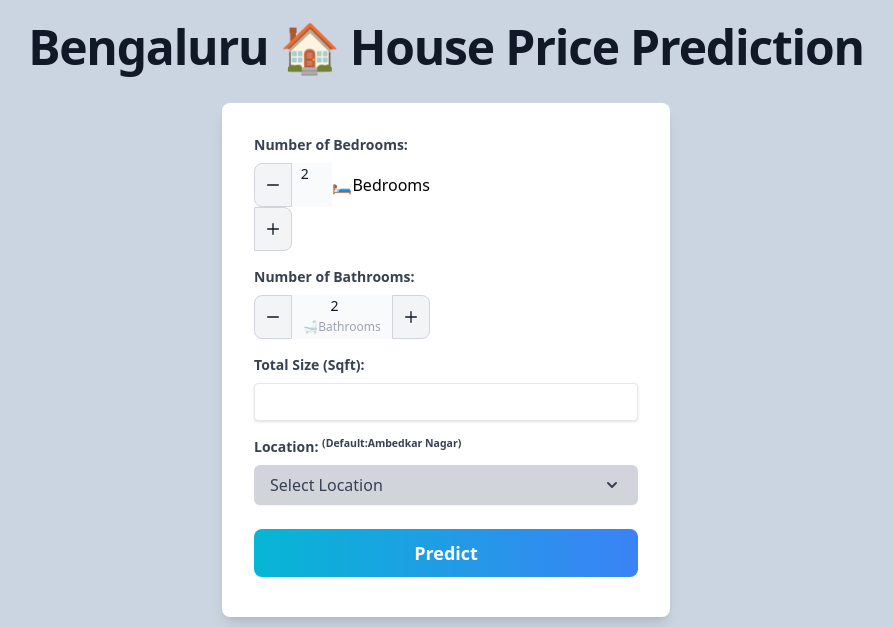
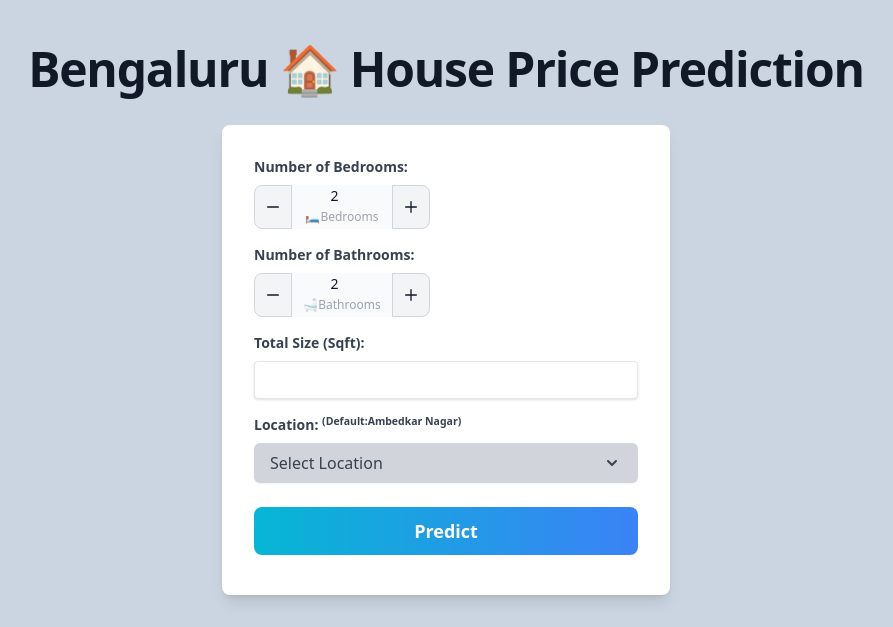
Before and after one commit to venkateshblks/House-Price-Prediction-ML-Flask-web, a Flask app: template templates/index.html in a window 1280 px wide. Shown: the top 627 px of the page, without its empty margins (194-1087 px from the left). Run offline with Flask 3, Linux system fonts and the light colour scheme; the template is opened without the code that fills it, so the values that code supplies are empty; parts of the project's set-up code (start-up, migrations or seed data) failed here and were passed over; some libraries are stand-ins or nearby versions.

Commit message:
fixed errors

```diff
--- a/templates/index.html
+++ b/templates/index.html
@@ -31,6 +31,7 @@
         </svg>
     </button>
     <input type="number" name="bedrooms" id="bedrooms-input"  class="bg-gray-50 border-x-0 border-gray-300 h-11 font-medium text-center text-gray-900 text-sm focus:ring-blue-500 focus:border-blue-500 block w-full pb-6 dark:bg-gray-700 dark:border-gray-600 dark:placeholder-gray-400 dark:text-white dark:focus:ring-blue-500 dark:focus:border-blue-500" value="2" required />
+    <div class="absolute bottom-1 start-1/2 -translate-x-1/2 rtl:translate-x-1/2 flex items-center text-xs text-gray-400 space-x-1 rtl:space-x-reverse">
 
         🛏️<span> Bedrooms</span>
     </div>
@@ -52,7 +53,6 @@
                 </button>
                 <input type="number" name="bathrooms" id="bath-input"  class="bg-gray-50 border-x-0 border-gray-300 h-11 font-medium text-center text-gray-900 text-sm focus:ring-blue-500 focus:border-blue-500 block w-full pb-6 dark:bg-gray-700 dark:border-gray-600 dark:placeholder-gray-400 dark:text-white dark:focus:ring-blue-500 dark:focus:border-blue-500" value="2" required />
                 <div class="absolute bottom-1 start-1/2 -translate-x-1/2 rtl:translate-x-1/2 flex items-center text-xs text-gray-400 space-x-1 rtl:space-x-reverse">
-
                     🛁<span> Bathrooms</span>
                 </div>
                 <button type="button" id="increment-button1" class="bg-gray-100 dark:bg-gray-700 dark:hover:bg-gray-600 dark:border-gray-600 hover:bg-gray-200 border border-gray-300 rounded-e-lg p-3 h-11 focus:ring-gray-100 dark:focus:ring-gray-700 focus:ring-2 focus:outline-none">
```
